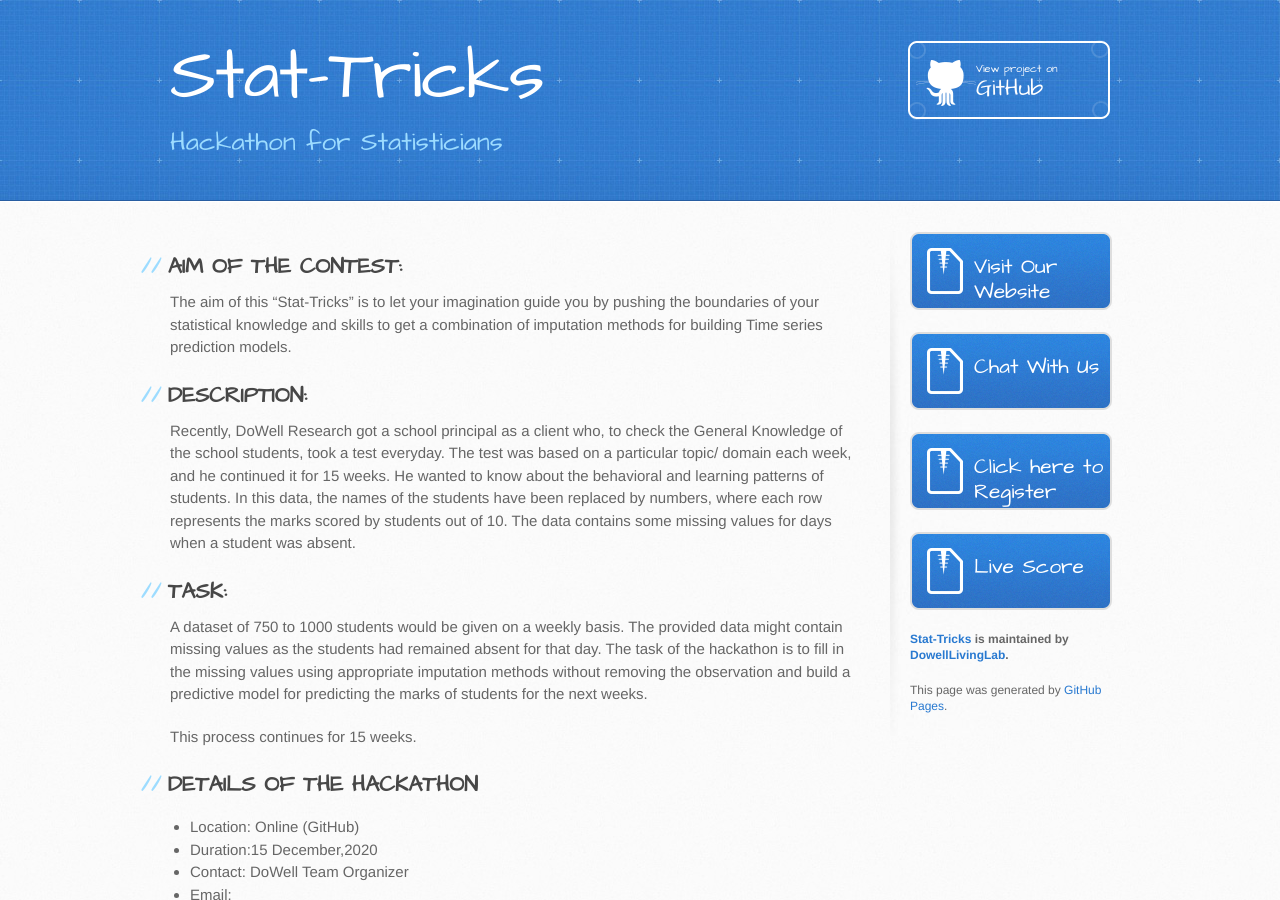
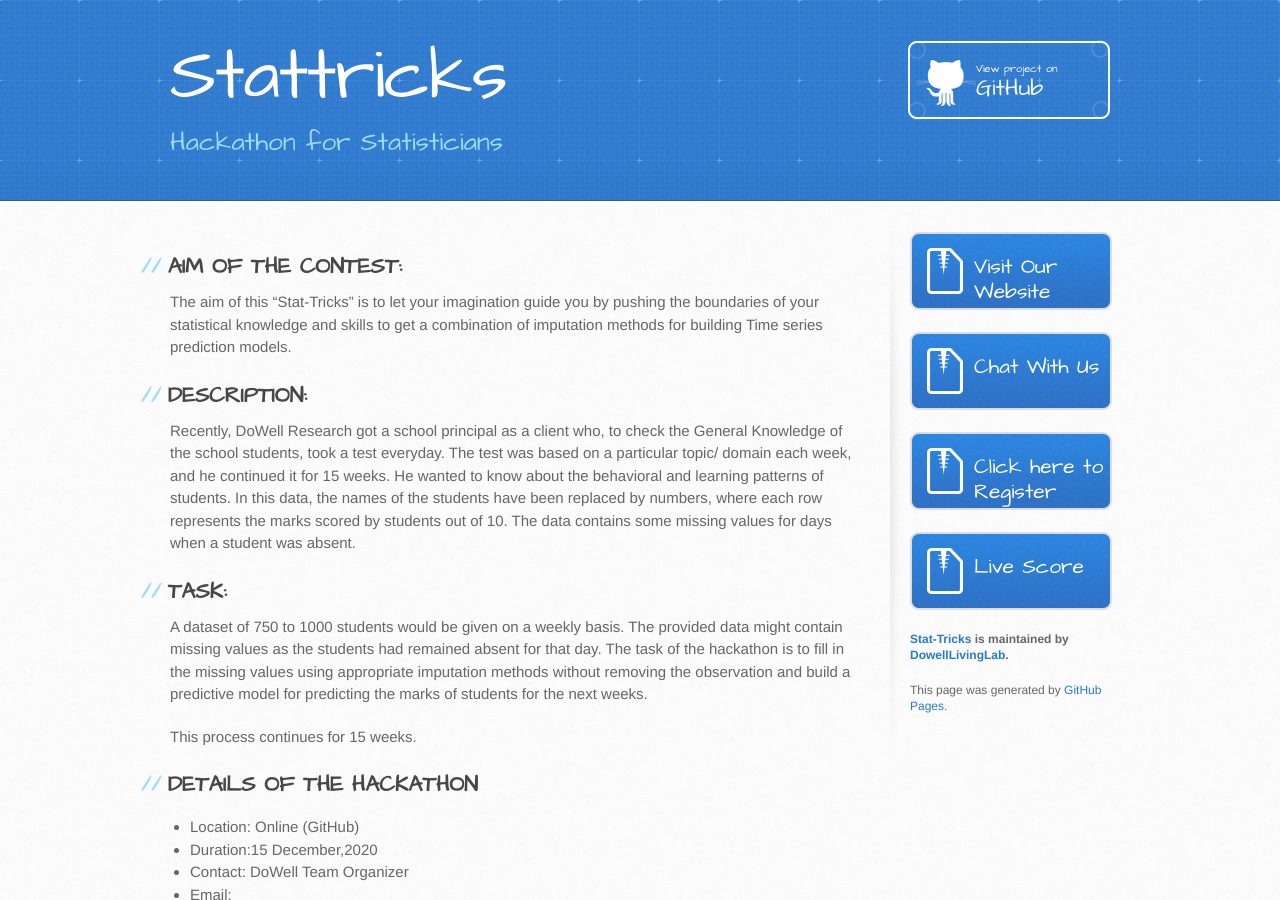
Before and after one commit to DowellLivingLab/Stat-Tricks, a Jekyll site: the page built from index.md, in a window 1280 px wide and 900 px high. Built offline with Jekyll 4.4.1, drawn with Linux system fonts in a browser that asks for light colours; our own code applies the rules of GitHub Pages for plain Markdown files.

Commit message:
Update _config.yml

```diff
--- a/_config.yml
+++ b/_config.yml
@@ -1,4 +1,4 @@
-title: Stat-Tricks
+title: Stattricks
 description: Hackathon for Statisticians
 show_downloads: true
 google_analytics:
```
